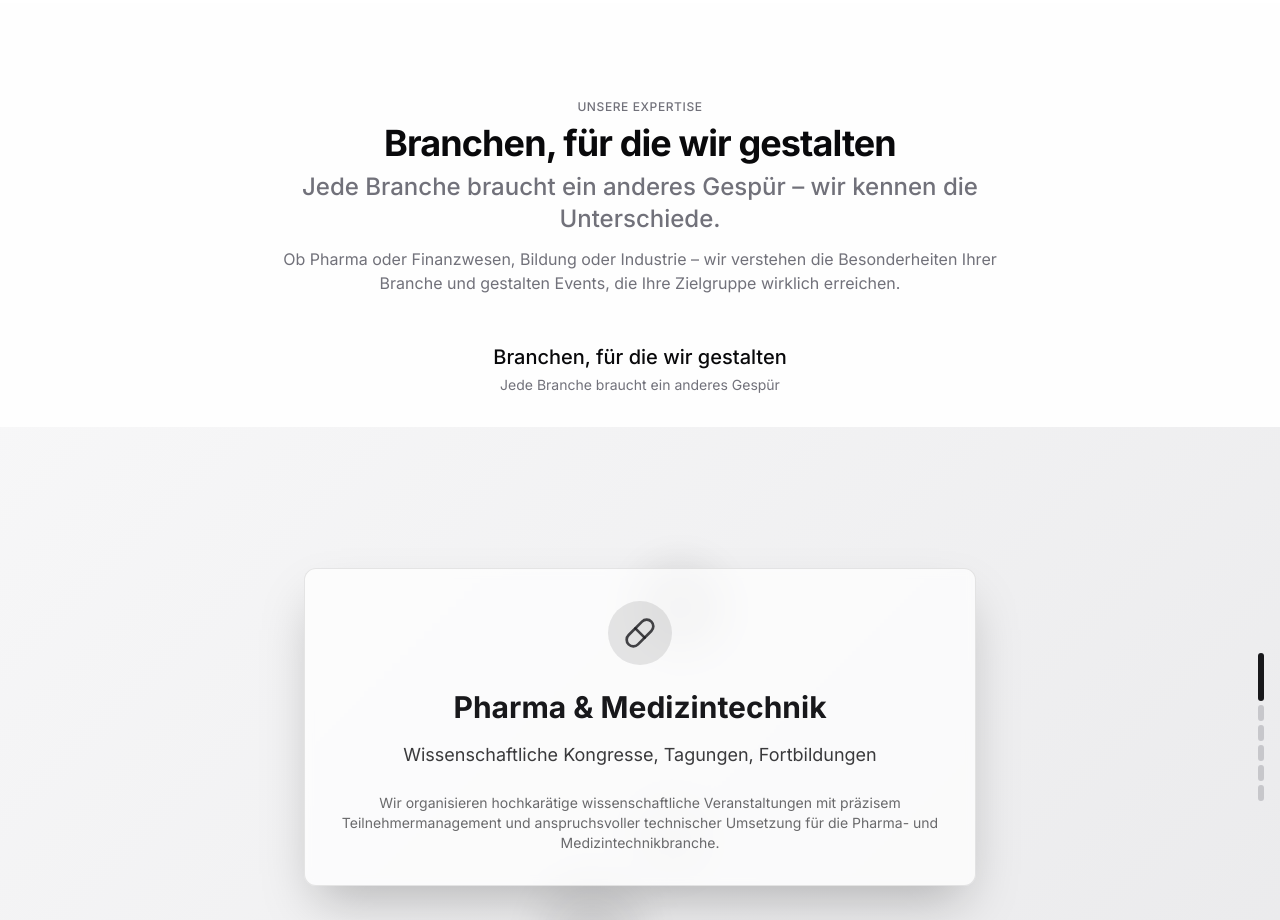
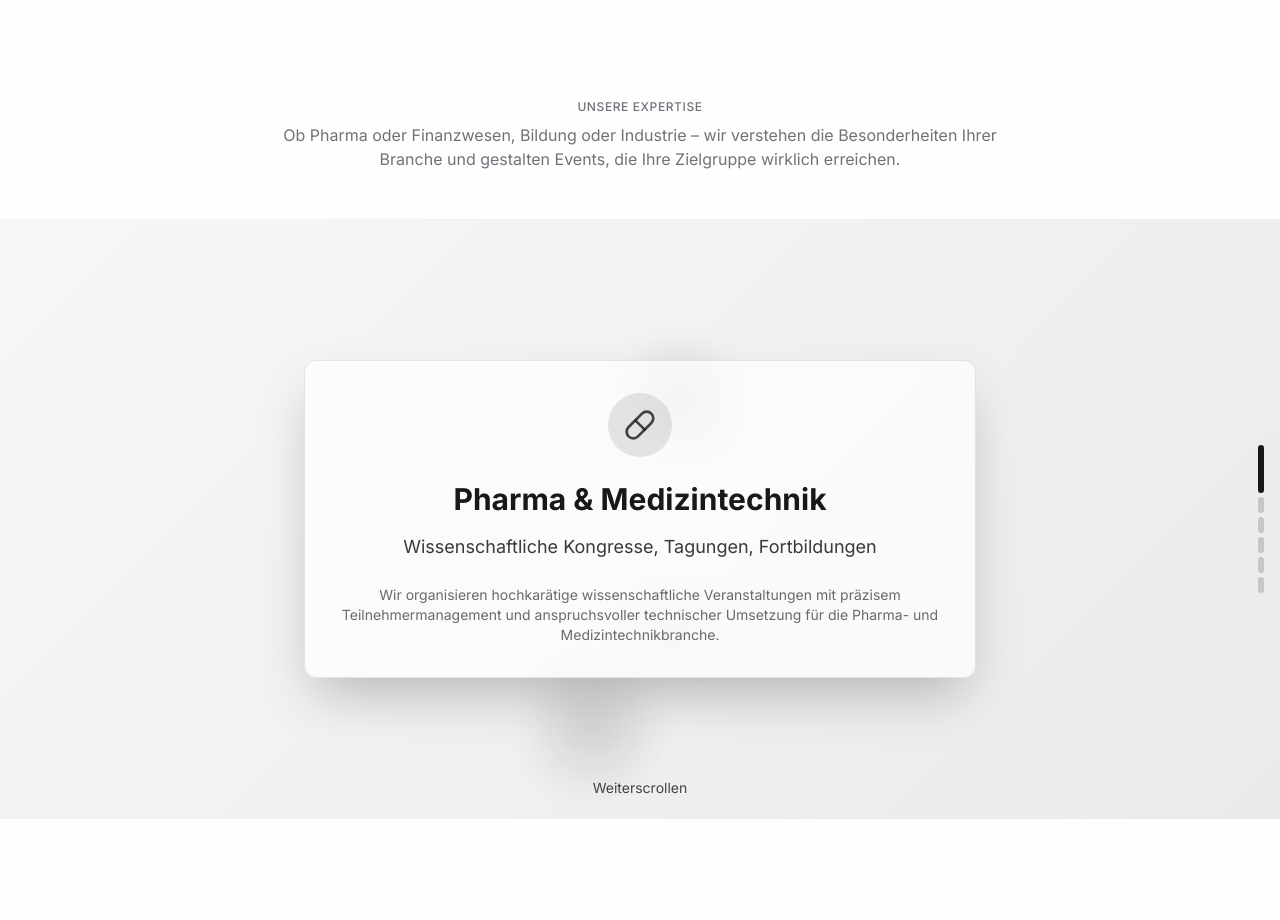
Before and after one commit to ooliv-agentur/mecovent, a React (Vite) app: page / in a window 1280 px wide. Shown: the part 2760-3680 px from the top of the page. Built offline with nearby package versions, Linux system fonts and the light colour scheme.

Commit message:
Remove duplicate content

```diff
--- a/src/components/ProjectsSection.tsx
+++ b/src/components/ProjectsSection.tsx
@@ -94,10 +94,6 @@ const ProjectsSection = () => {
         <div className={cn("text-center max-w-3xl mx-auto px-4 mb-12",
                           isVisible ? "animate-fade-in" : "opacity-0")}>
           <div className="section-tag">Unsere Expertise</div>
-          <h2 className="header-section">Branchen, für die wir gestalten</h2>
-          <p className="subheader-section mb-3">
-            Jede Branche braucht ein anderes Gespür – wir kennen die Unterschiede.
-          </p>
           <p className="text-muted-foreground">
             Ob Pharma oder Finanzwesen, Bildung oder Industrie – wir verstehen die Besonderheiten Ihrer Branche und gestalten Events, die Ihre Zielgruppe wirklich erreichen.
           </p>
--- a/src/components/projects/IndustriesCarousel.tsx
+++ b/src/components/projects/IndustriesCarousel.tsx
@@ -1,9 +1,7 @@
-
 import React, { useRef, useEffect } from 'react';
 import { cn } from '@/lib/utils';
 import { useInView } from 'react-intersection-observer';
 import { industryItems } from './data';
-import SectionTitle from './SectionTitle';
 import ScrollIndicator from './ScrollIndicator';
 import {
   Pill,
@@ -44,11 +42,6 @@ const IndustriesCarousel = ({
 
   return (
     <div>
-      <SectionTitle
-        title="Branchen, für die wir gestalten"
-        subtitle="Jede Branche braucht ein anderes Gespür"
-      />
-
       <div className="relative mt-8">
         <div
           className="h-[600px] overflow-y-auto snap-y snap-mandatory scrollbar-hide scroll-smooth"
@@ -133,14 +126,13 @@ const IndustriesCarousel = ({
 };
 
 const getIndustryGradient = (index: number): string => {
-  // Using different shades of gray instead of colorful gradients
   const grayGradients = [
-    'linear-gradient(135deg, rgba(246, 246, 247, 0.9) 0%, rgba(232, 232, 234, 0.9) 100%)', // Lightest gray
+    'linear-gradient(135deg, rgba(246, 246, 247, 0.9) 0%, rgba(232, 232, 234, 0.9) 100%)',
     'linear-gradient(135deg, rgba(242, 242, 242, 0.9) 0%, rgba(227, 227, 227, 0.9) 100%)',
     'linear-gradient(135deg, rgba(238, 238, 238, 0.9) 0%, rgba(222, 222, 222, 0.9) 100%)',
     'linear-gradient(135deg, rgba(235, 235, 237, 0.9) 0%, rgba(218, 218, 220, 0.9) 100%)',
     'linear-gradient(135deg, rgba(240, 240, 242, 0.9) 0%, rgba(224, 224, 226, 0.9) 100%)',
-    'linear-gradient(135deg, rgba(244, 244, 246, 0.9) 0%, rgba(229, 229, 231, 0.9) 100%)' // Darkest gray
+    'linear-gradient(135deg, rgba(244, 244, 246, 0.9) 0%, rgba(229, 229, 231, 0.9) 100%)'
   ];
 
   return grayGradients[index % grayGradients.length];
```
